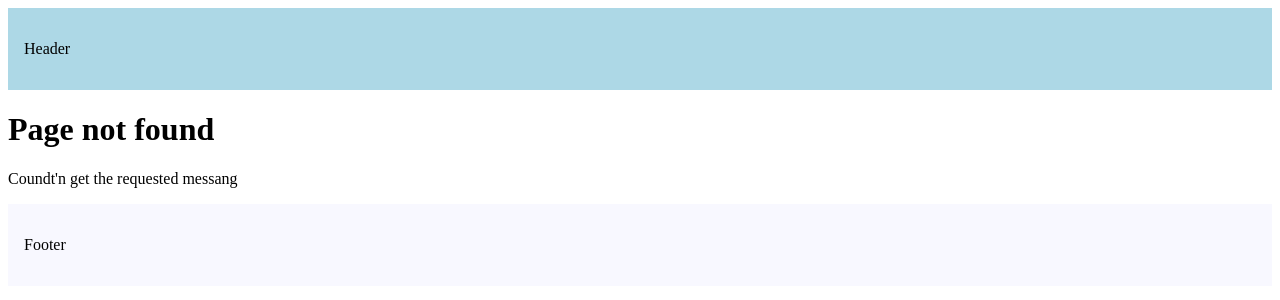
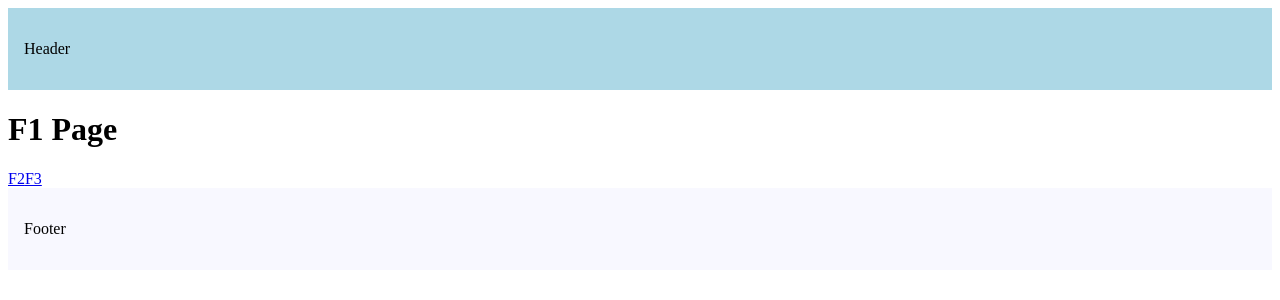
Before and after one commit to MonkeyDNaruto/LearningNextjs, a Next.js app: page /f1 in a window 1280 px wide. Before the commit this address had no page. Shown: the top 300 px of the page. Built offline with nearby package versions, Linux system fonts and the light colour scheme.

Commit message:
learning intercepting routes

```diff
--- /dev/null
+++ b/src/app/f1/page.tsx
@@ -0,0 +1,13 @@
+import Link from "next/link";
+
+export default function F1() {
+  return (
+    <>
+      <h1>F1 Page</h1>
+      <div>
+        <Link href={"/f1/f2"}>F2</Link>
+        <Link href={"/f3"}>F3</Link>
+      </div>
+    </>
+  );
+}
```
Also changed, not shown: src/app/f1/(.)f2/page.tsx (added, +7 -0 lines), src/app/f1/(..)f3/page.tsx (added, +7 -0 lines), src/app/f1/f2/(..)(..)f4/page.tsx (added, +7 -0 lines), src/app/f1/f2/inner-f2/(...)f5/page.tsx (added, +7 -0 lines), src/app/f1/f2/inner-f2/page.tsx (added, +10 -0 lines), src/app/f1/f2/page.tsx (added, +10 -0 lines), src/app/f3/page.tsx (added, +7 -0 lines), src/app/f4/page.tsx (added, +7 -0 lines), src/app/f5/page.tsx (added, +7 -0 lines).
